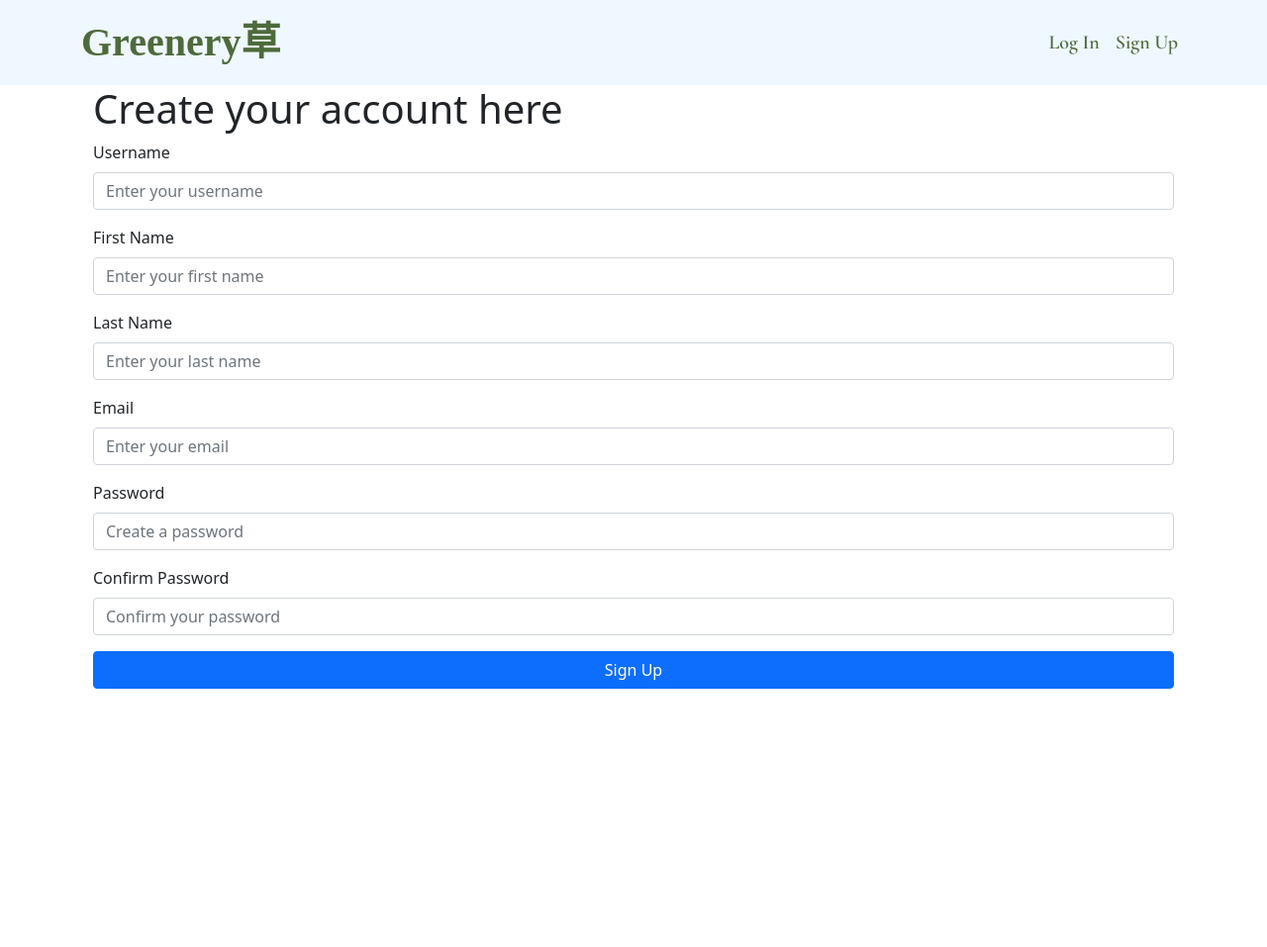
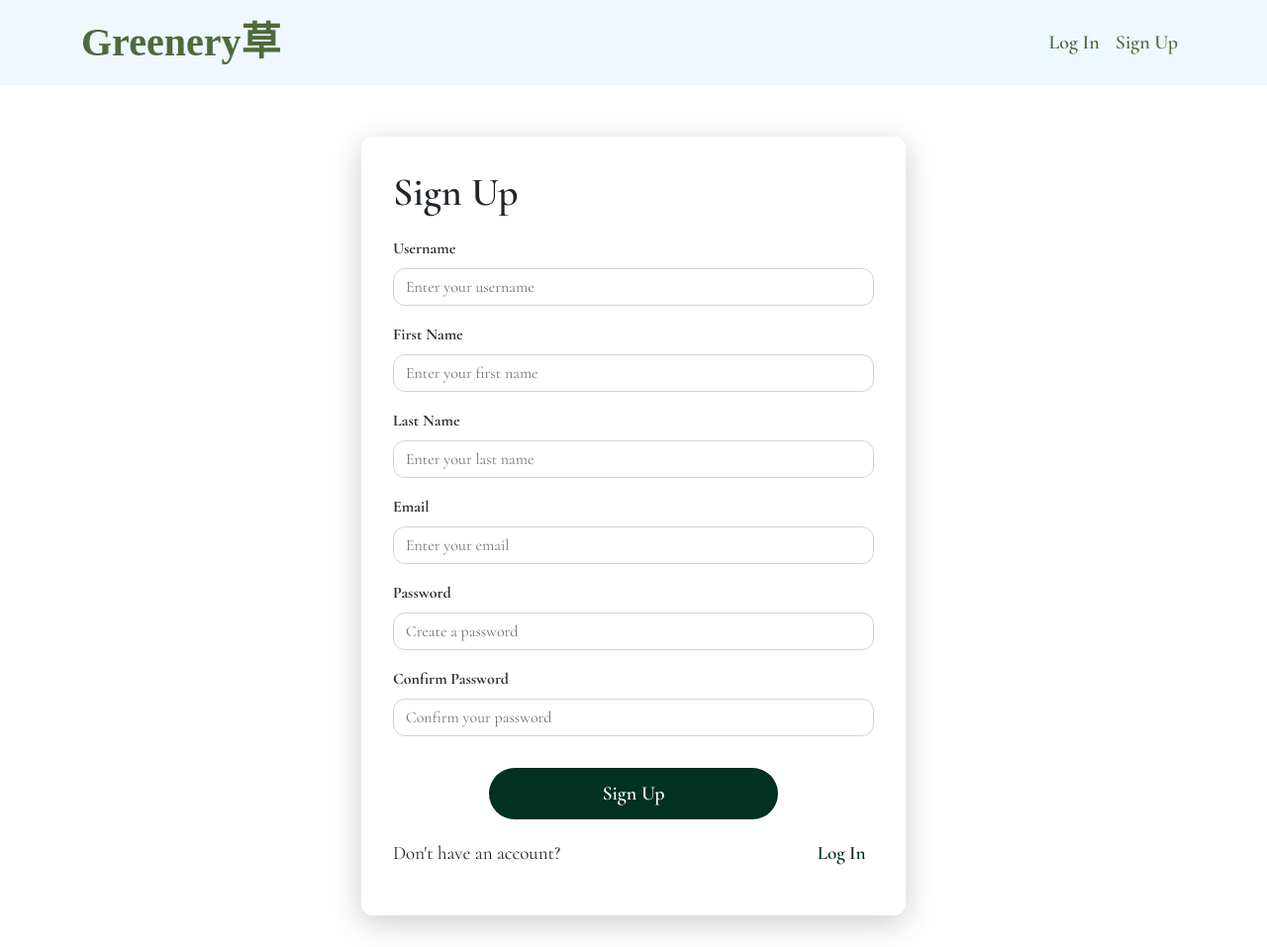
Before and after one commit to Greeneery/my-rep, a Flask app: page /sign-up-page in a window 1280 px wide. Shown: the whole page at 99% size. Before the commit the page ends 696 px from the top, so only its background shows below. Run offline with Flask 3, Linux system fonts and the light colour scheme; some web fonts are replaced.

Commit message:
Styling Login/Signup Update 02 [DONE]: Just finished styling the login n signup pages! Looking good ja? ;3

```diff
--- a/static/css/signup.css
+++ b/static/css/signup.css
@@ -0,0 +1,107 @@
+.signup-block {
+    min-height: calc(100vh - 200px);
+    display: flex;
+    flex-direction: column;
+    justify-content: center;
+    align-items: center;
+    padding: 2rem 1rem;
+    margin-top: 20px;
+}
+
+.signup-block .form-box {
+    width: 100%;
+    max-width: 550px;
+    background: rgba(255, 255, 255, 0.95);
+    padding: 2rem;
+    border-radius: 12px;
+    box-shadow: 0 8px 32px rgba(0, 0, 0, 0.2);
+    backdrop-filter: blur(10px);
+}
+
+.form-label {
+    color: #333;
+    font-weight: 800;
+    margin-bottom: 0.5rem;
+    font-family: Cormorant;
+}
+
+.form-control {
+    font-family: Cormorant;
+    border-radius: 12px;
+}
+
+.form-control:focus {
+    border-color: rgb(27, 37, 37);
+    box-shadow: 0 0 0 0.2rem rgba(40, 215, 255, 0.25);
+    background: #fff;
+    outline: none;
+}
+
+
+.signup-block .form-box h1 {
+    margin-bottom: 20px;
+    font-family: Cormorant;
+    font-weight: 600;
+}
+
+
+.signup-block .login-link-desc {
+    margin-top: 20px;
+    font-family: Cormorant;
+    font-size: 19px;
+    font-weight: 400;
+}
+
+.signup-block .login-link-desc .login-link {
+    text-decoration: none;
+    color: #003121;
+    margin-left: 255px;
+    font-weight: 600;
+}
+
+.signup-block .login-link-desc .login-link:hover {
+    color: #028b5d;
+}
+
+.signup-block .form-box .btn-primary {
+    backdrop-filter: blur(5px);
+    background: #003121;
+    border: 1px solid rgba(0, 0, 0, 0.1);
+    transition: all 0.3s ease-in-out;
+    border-radius: 100px;
+    padding: 10px 25px;
+    color: white;
+    font-weight: 600;
+    width: 60%;
+    margin: 1rem auto 0 auto;
+    font-family: Cormorant;
+    font-size: 20px;
+}
+
+.signup-block .form-box .btn-primary:hover {
+    background: #015338;
+    transform: translateY(-2px);
+    box-shadow: 0 4px 12px rgba(56, 189, 255, 0.4);
+}
+
+
+@media (max-width: 768px) {
+    .signup-block {
+        padding: 1rem;
+    }
+
+    .signup-block .form-box {
+        padding: 1.5rem;
+        max-width: 100%;
+    }
+
+    .signup-block .text {
+        margin-bottom: 1.5rem;
+    }
+}
+
+@media (max-width: 480px) {
+    .signup-block .form-box {
+        padding: 1.25rem;
+    }
+}
--- a/website/template/signup.html
+++ b/website/template/signup.html
@@ -2,17 +2,25 @@
 
 {% block css %}
 {{ super() }}
-<link rel="stylesheet" href="{{ url_for('static', filename='css/home.css') }}" />
-<link rel="stylesheet" href="{{ url_for('static', filename='css/signup.css')}}"/>
-<link rel="icon" type="image/x-icon" href="{{ url_for('static', filename='css/image/icon/iconGreenery.ico') }}">
-<link href="https://fonts.googleapis.com/css2?family=Poppins:wght@400;600;700;800&display=swap" rel="stylesheet" />
-<link href="https://fonts.googleapis.com/css2?family=Quicksand:wght@500;600;700&display=swap" rel="stylesheet" />
+<link rel="stylesheet"
+    href="{{ url_for('static', filename='css/home.css') }}" />
+<link rel="stylesheet"
+    href="{{ url_for('static', filename='css/signup.css')}}" />
+<link rel="icon" type="image/x-icon"
+    href="{{ url_for('static', filename='css/image/icon/iconGreenery.ico') }}">
+<link
+    href="https://fonts.googleapis.com/css2?family=Poppins:wght@400;600;700;800&display=swap"
+    rel="stylesheet" />
+<link
+    href="https://fonts.googleapis.com/css2?family=Quicksand:wght@500;600;700&display=swap"
+    rel="stylesheet" />
 {% endblock %}
 
 {% block content %}
-<div class="sign-up">
-    <h1 class="header-text">Create your account here</h1>
+<div class="signup-container">
+    <div class="signup-block">
         <div class="form-box">
+            <h1 class="header-text">Sign Up</h1>
             <form method="POST" novalidate>
                 {{ form.hidden_tag() }}
                 {% if message %}
@@ -50,6 +58,10 @@
                 {% set text = "Sign Up" %}
                 {% include 'components/submitBtn.html' %}
             </form>
+            <p class="login-link-desc">Don't have an account? <a
+                    class="login-link"
+                    href="{{ url_for('views.login') }}">Log In</a></p>
+        </div>
     </div>
 </div>
 {% endblock %}
```
Also changed, not shown: static/css/login.css (+116 -0 lines), website/template/logIn.html (+18 -6 lines). Lines whose indentation alone changed are shown as unchanged.
